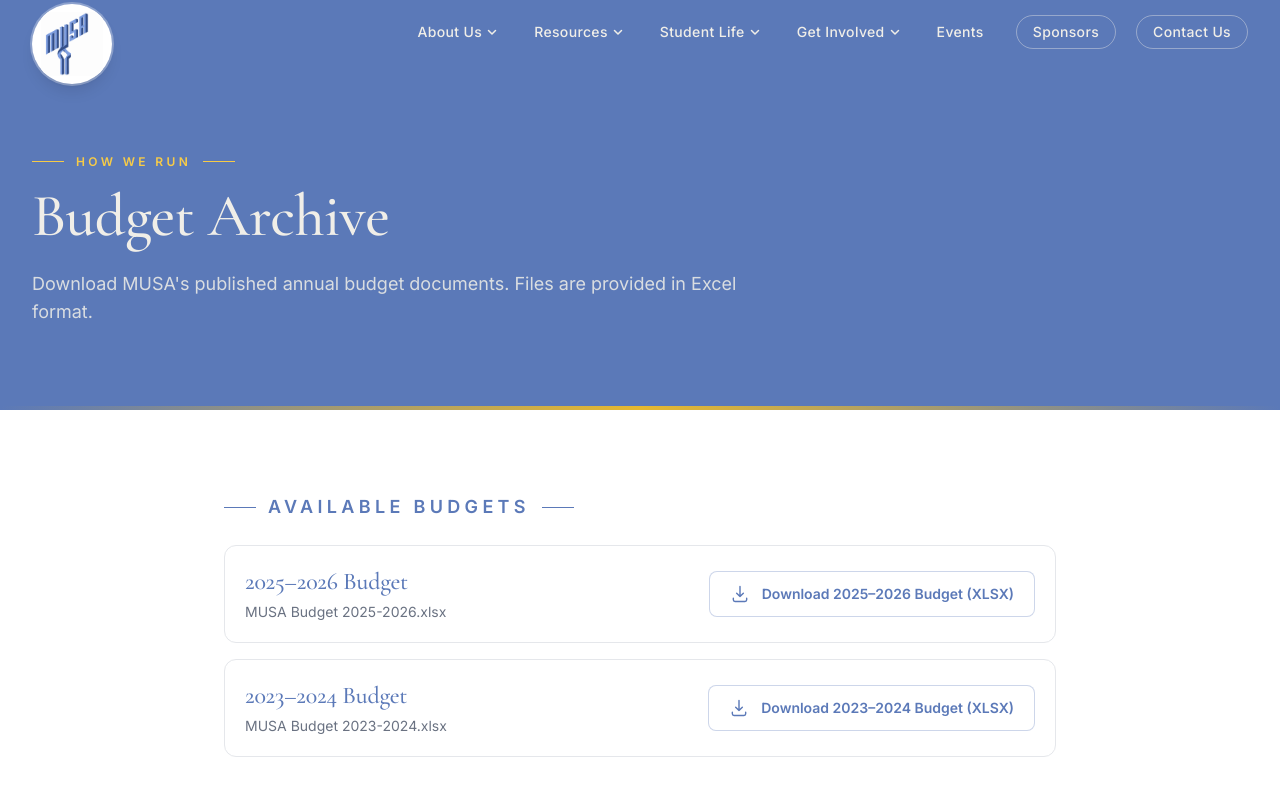
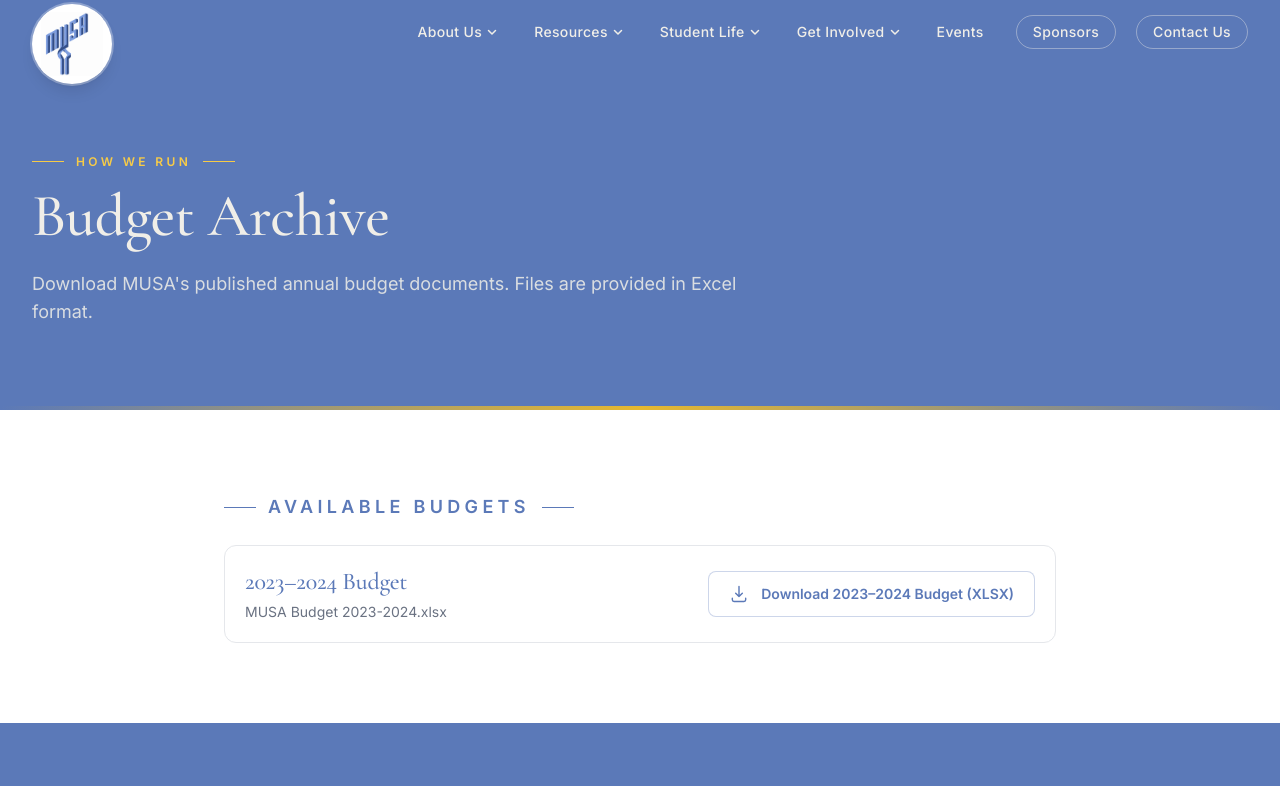
Before and after one commit to UBCMUSA/ubcmusa, a React (Vite) app: page /about/budgets in a window 1280 px wide. Shown: the top 786 px of the page. Built offline with nearby package versions, Linux system fonts and the light colour scheme.

Commit message:
How We Run: Moved this years budget from archive to main page

```diff
--- a/src/pages/about/BudgetArchive.jsx
+++ b/src/pages/about/BudgetArchive.jsx
@@ -3,11 +3,11 @@ import SectionEyebrow from "../../components/SectionEyebrow.jsx";
 import DownloadButton from "../../components/DownloadButton.jsx";
 
 const BUDGETS = [
-  {
-    year: "2025–2026",
-    filename: "MUSA Budget 2025-2026.xlsx",
-    href: "/documents/budgets/MUSA%20Budget%202025-2026.xlsx",
-  },
+//   {
+//     year: "2025–2026",
+//     filename: "MUSA Budget 2025-2026.xlsx",
+//     href: "/documents/budgets/MUSA%20Budget%202025-2026.xlsx",
+//   },
   {
     year: "2023–2024",
     filename: "MUSA Budget 2023-2024.xlsx",
--- a/src/pages/about/HowWeRun.jsx
+++ b/src/pages/about/HowWeRun.jsx
@@ -84,7 +84,8 @@ export default function HowWeRun() {
           <div className="mt-5 flex flex-wrap gap-3">
             <DownloadButton
               label="MUSA 2026–2027 Budget (XLSX)"
-              note="To be released"
+              note="MUSA Budget 2025-2026.xlsx"
+              href="/documents/budgets/MUSA%20Budget%202025-2026.xlsx"
             />
             <Link
               to="/about/budgets"
```
